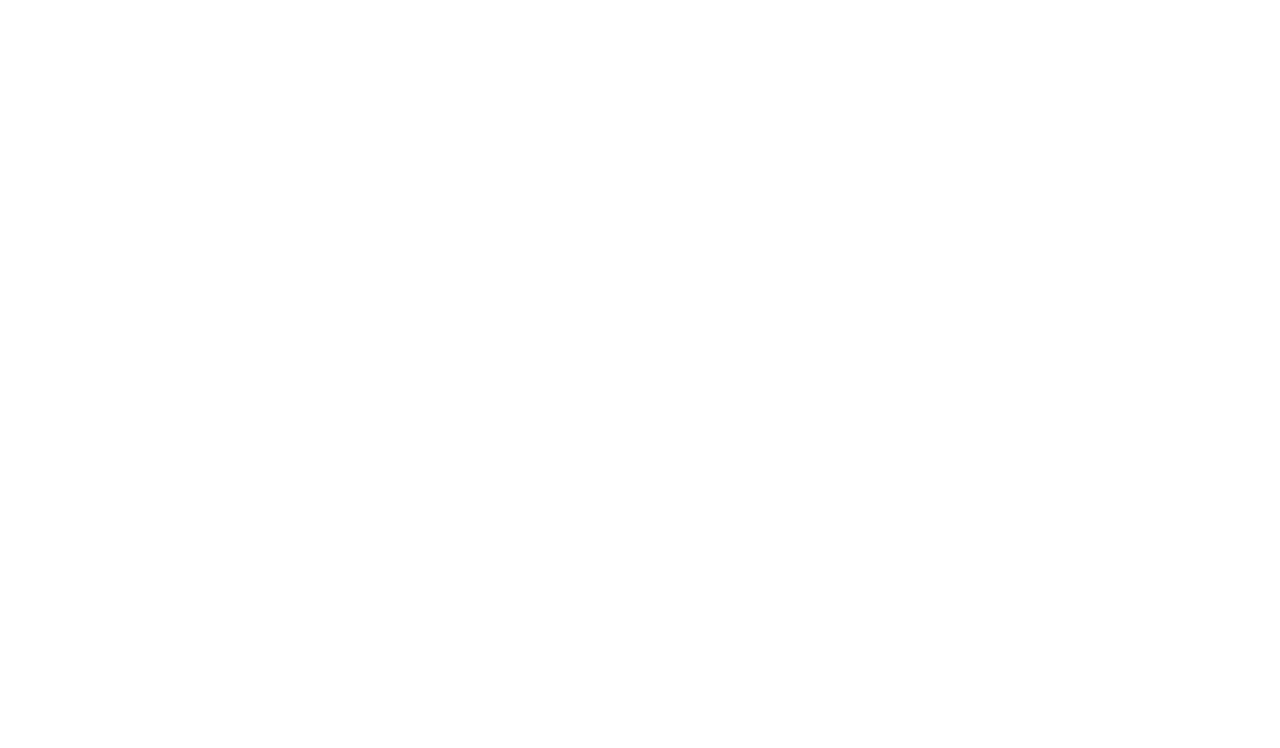
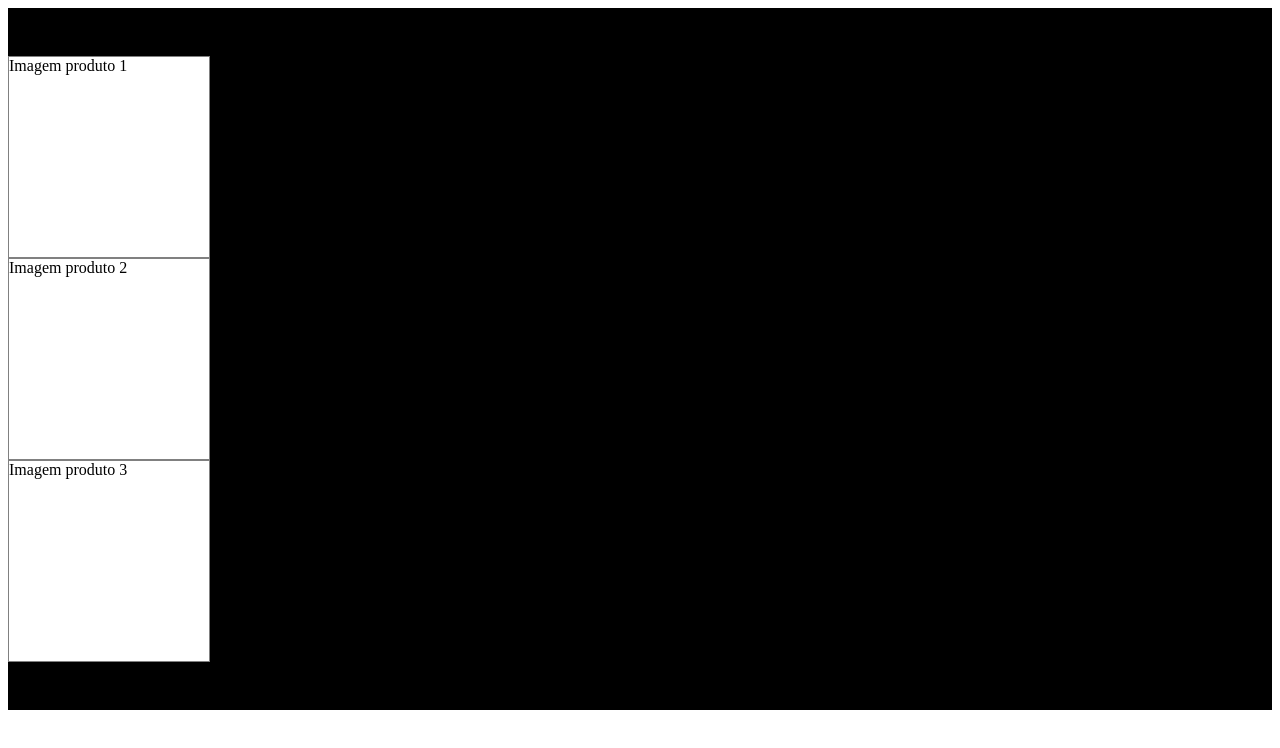
Before and after one commit to MiltonFSiqueira/Curso-front-end, a plain HTML site: page index.html in a window 1280 px wide. Drawn offline with Linux system fonts and the light colour scheme.

Commit message:
criando class  e estilizando

```diff
--- a/index.html
+++ b/index.html
@@ -7,6 +7,10 @@
     <link rel="stylesheet" href="style.css">
 </head>
 <body>
-
+    <div class="container">
+        <div class="box1">Imagem produto 1</div>
+        <div class="box2">Imagem produto 2</div>
+        <div class="box3">Imagem produto 3</div>
+    </div>
 </body>
 </html>
--- a/style.css
+++ b/style.css
@@ -0,0 +1,13 @@
+.container {
+padding: 48px 0px;
+background-color: black;
+}
+
+.box1,
+.box2,
+.box3 {
+width: 200px;
+height: 200px;
+background-color: white;
+border: solid 1px gray;
+}
```
